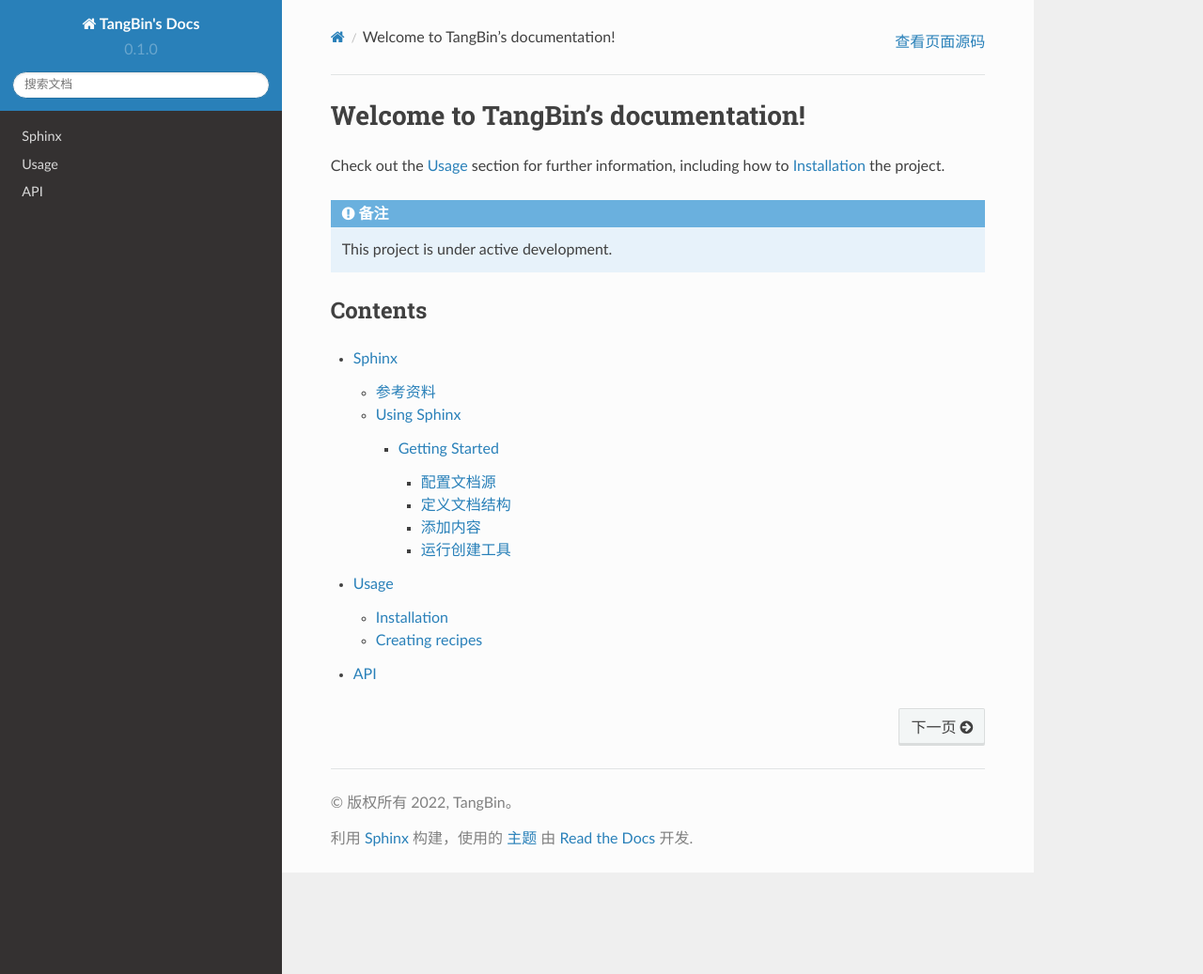
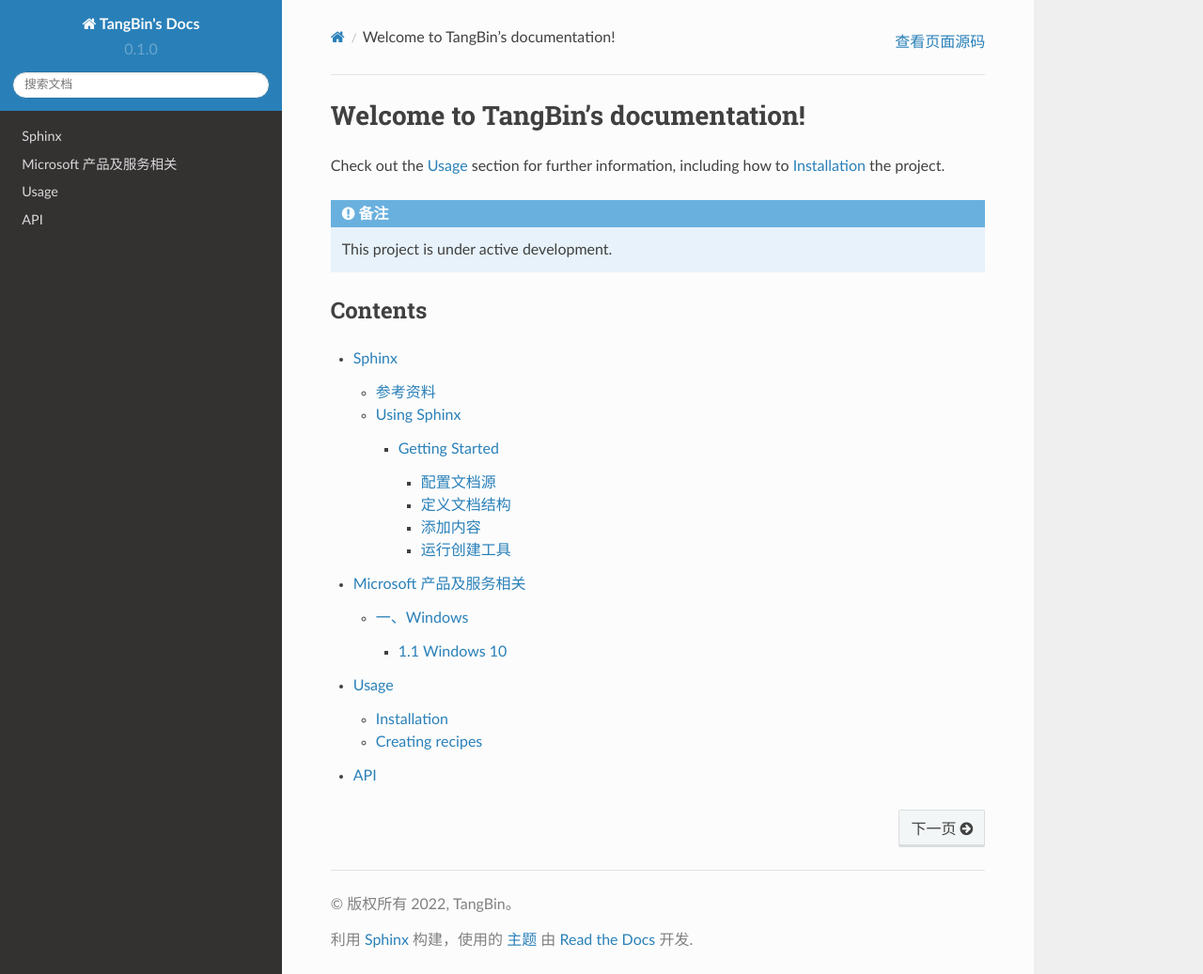
Before and after one commit to arm-tangb/tangb-docs, a Sphinx documentation site: the page built from docs/source/index.rst, in a window 1280 px wide and 1037 px high. Shown: the whole window at 94% size. Built offline with Sphinx 7.4.7 and the Read the Docs theme 2.0.0, drawn with Linux system fonts in a browser that asks for light colours; pages that are not in the unit, such as notebooks, are missing from menus.

Commit message:
[add ] microsoft.rst

```diff
--- a/docs/source/index.rst
+++ b/docs/source/index.rst
@@ -16,5 +16,6 @@
 
    ProjectManagement
    sphinx
+   microsoft
    usage
    api
--- /dev/null
+++ b/docs/source/microsoft.rst
@@ -0,0 +1,18 @@
+
+==============================
+Microsoft 产品及服务相关
+==============================
+
+一、Windows
+==============================
+
+1.1 Windows 10
+------------------------------
+
++ 生命周期
+
++-----------------------------+------------+--------------+--------------+
+| 产品                        | 开始日期   | 主流结束日期 | 延长结束日期 |
++=============================+============+==============+==============+
+| Windows 10 企业版 LTSC 2019 | 2018.11.13 | 2024.01.19   | 2029.01.19   |
++-----------------------------+------------+--------------+--------------+
```
